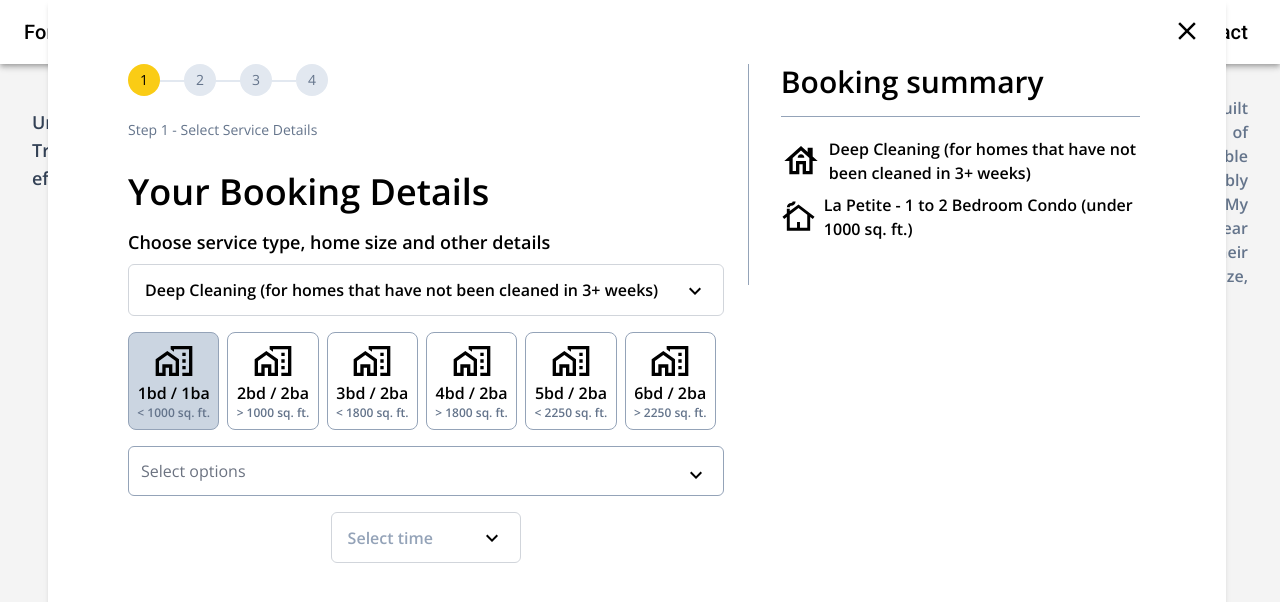
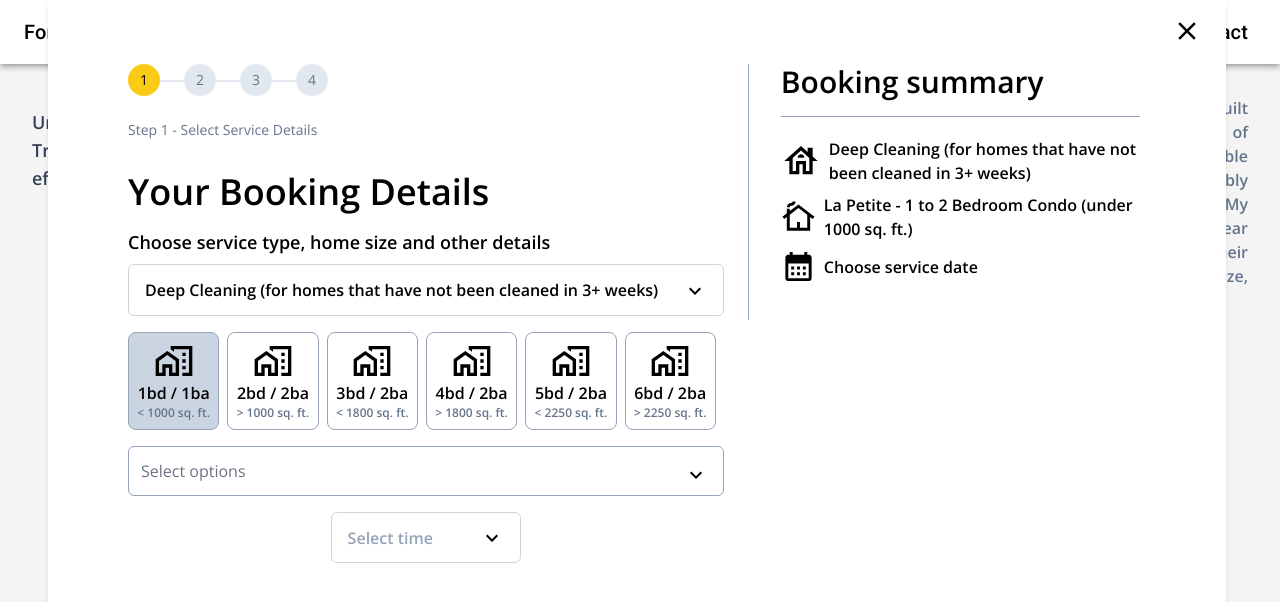
Before and after one commit to amankashyap004/form-traverse, a React (Vite) app: page / in a window 1280 px wide. Both pictures are taken after a click on the element "BOOKING CLEANING". Shown: the top 602 px of the page. Built offline with nearby package versions, Linux system fonts and the light colour scheme.

Commit message:
add some feature in booking summary

```diff
--- a/src/components/BookingSummary.jsx
+++ b/src/components/BookingSummary.jsx
@@ -3,6 +3,7 @@ import { useSelector } from "react-redux";
 import SelectedMultiOptions from "./steps/SelectedMultiOptions";
 import HouseOutlinedIcon from "@mui/icons-material/HouseOutlined";
 import CottageOutlinedIcon from "@mui/icons-material/CottageOutlined";
+import CalendarMonthIcon from "@mui/icons-material/CalendarMonth";
 import {
    getSelectedOptionLabel,
    getSelectedBoxData,
@@ -27,7 +28,10 @@ const BookingSummary = () => {
                <p className="ml-2 text-base font-semibold">{selectedBoxData}</p>
             </div>
             <div className="flex justify-start items-center py-1">
-               <p className="ml-2 text-base font-semibold">{selectedTimeData}</p>
+               <CalendarMonthIcon sx={{ fontSize: 35 }} />
+               <p className="ml-2 text-base font-semibold">
+                  {selectedTimeData ? selectedTimeData : "Choose service date"}
+               </p>
             </div>
          </div>
          <div className="pb-4 w-full">
```
